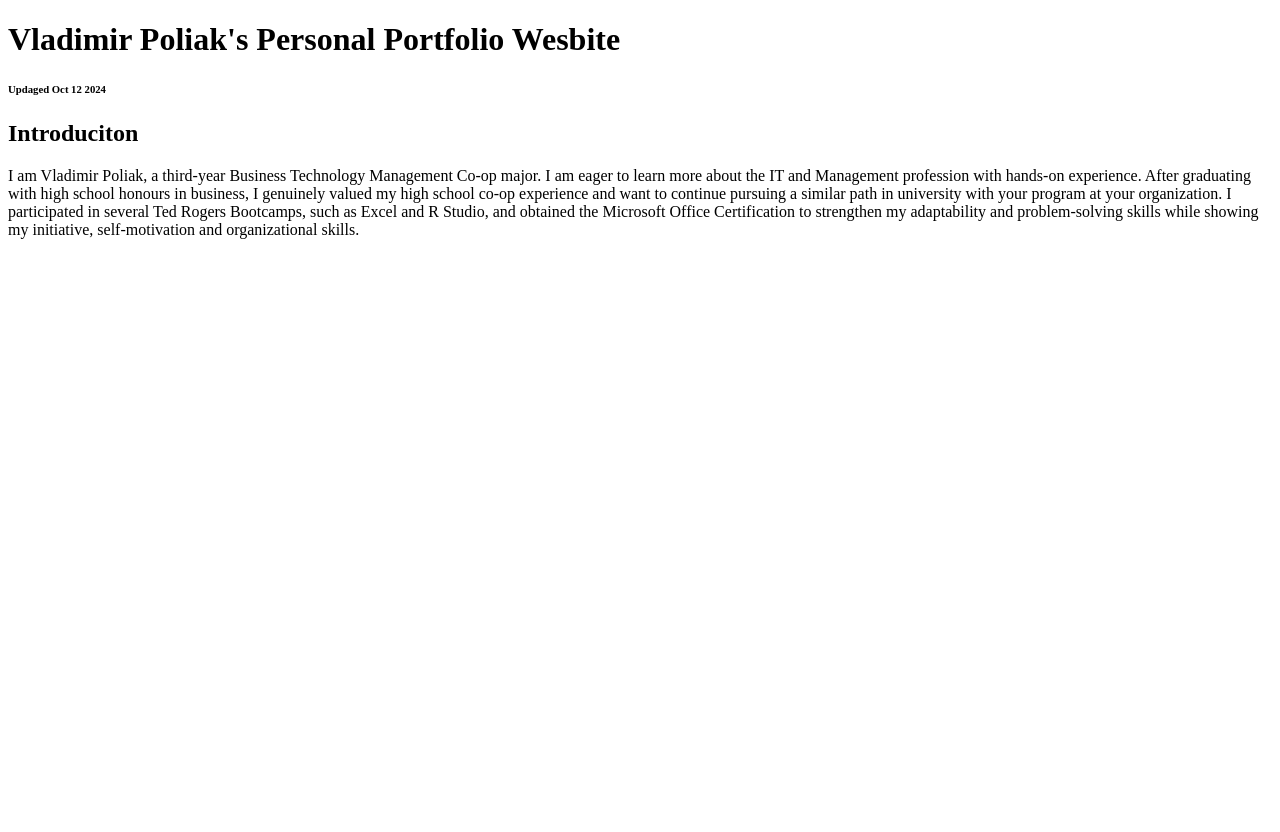
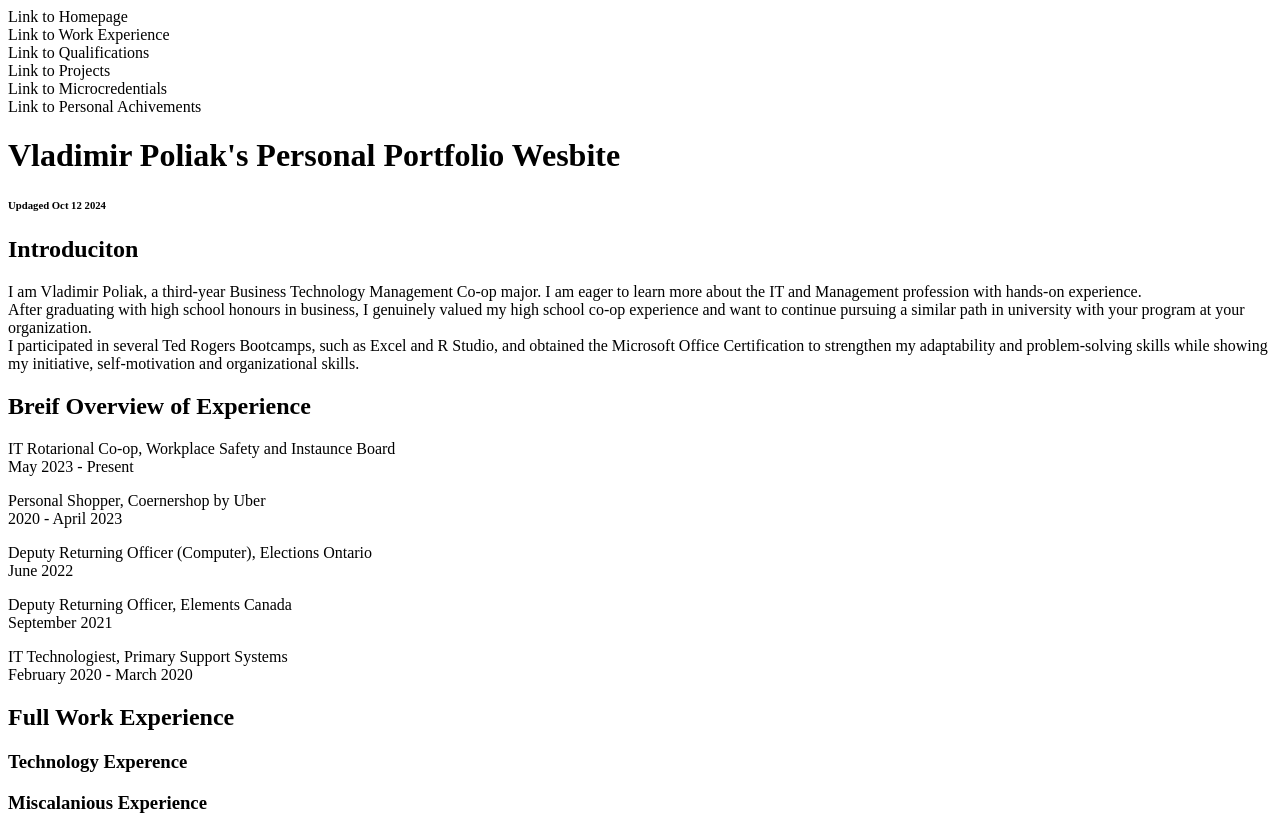
Before and after one commit to VladimirPoliak/VladimirPoliak.github.io, a plain HTML site: page Final_Project/index.html in a window 1280 px wide. Before the commit the page ends 800 px from the top, so only its background shows below. Drawn offline with Linux system fonts and the light colour scheme.

Commit message:
Working on general layout

```diff
--- a/Final_Project/index.html
+++ b/Final_Project/index.html
@@ -3,12 +3,33 @@
 <html>
     <head>
         <title>
-            File name
+            File Name
         </title>
+        <script></script>
     </head>
 
 
     <body>
+        <nav>
+            <div>
+                Link to Homepage
+            </div>
+            <div>
+                Link to Work Experience
+            </div>
+            <div>
+                Link to Qualifications
+            </div>
+            <div>
+                Link to Projects
+            </div>
+            <div>
+                Link to Microcredentials
+            </div>
+            <div>
+                Link to Personal Achivements
+            </div>
+        </nav>
         <div>
             <h1>Vladimir Poliak's Personal Portfolio Wesbite</h1>
             <h6>Updaged Oct 12 2024</h6>
@@ -17,11 +38,62 @@
             <h2>Introduciton</h2>
             <p>
                 I am Vladimir Poliak, a third-year Business Technology Management Co-op major.
-                I am eager to learn more about the IT and Management profession with hands-on experience. After graduating with high school honours in business,
+                I am eager to learn more about the IT and Management profession with hands-on experience.
+                <br>
+                After graduating with high school honours in business,
                 I genuinely valued my high school co-op experience and want to continue pursuing a similar path in university with your program at your organization.
+                <br>
                 I participated in several Ted Rogers Bootcamps, such as Excel and R Studio, and obtained the Microsoft Office Certification to strengthen my adaptability
                 and problem-solving skills while showing my initiative, self-motivation and organizational skills.
             </p>
         </div>
+        <div>
+            <h2>Breif Overview of Experience</h2>
+            <div>
+                <p>
+                    IT Rotarional Co-op, Workplace Safety and Instaunce Board
+                    <br>
+                    May 2023 - Present
+                </p>
+            </div>
+            <div>
+                <p>
+                    Personal Shopper, Coernershop by Uber
+                    <br>
+                    2020 - April 2023
+                </p>
+            </div>
+            <div>
+                <p>
+                    Deputy Returning Officer (Computer), Elections Ontario
+                    <br>
+                    June 2022
+                </p>
+            </div>
+            <div>
+                <p>
+                    Deputy Returning Officer, Elements Canada
+                    <br>
+                    September 2021
+                </p>
+            </div>
+            <div>
+                <p>
+                    IT Technologiest, Primary Support Systems
+                    <br>
+                    February 2020 - March 2020
+                </p>
+            </div>
+        </div>
+
+        <div>
+            <h2>Full Work Experience</h2>
+        </div>
+        <div>
+            <h3>Technology Experence</h3>
+        </div>
+        <div>
+            <h3>Miscalanious Experience</h3>
+        </div>
     </body>
 </html>
```
